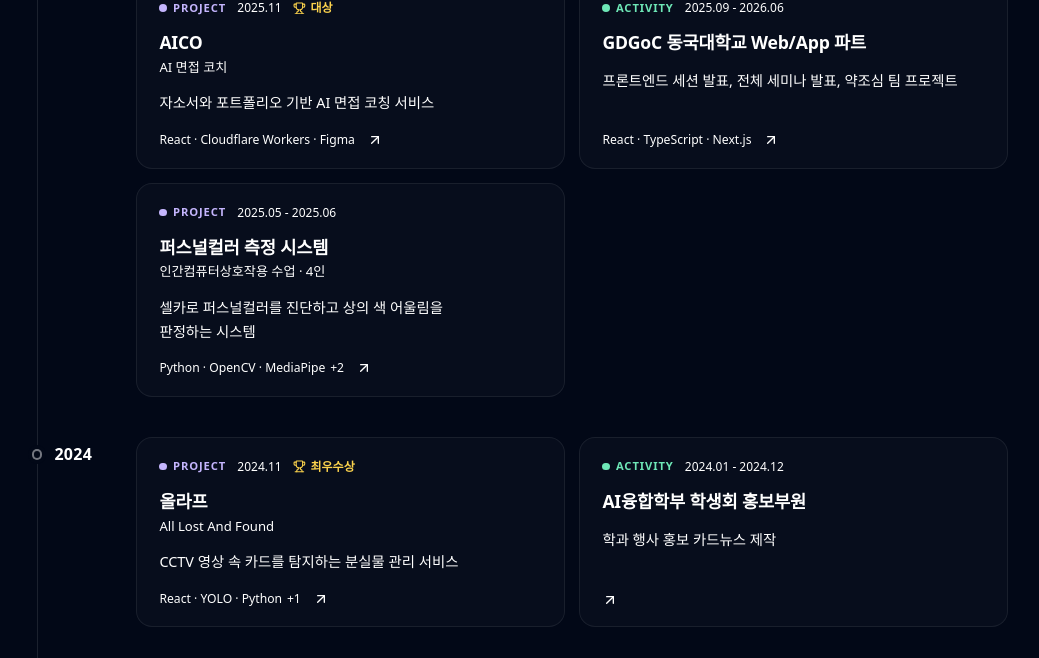
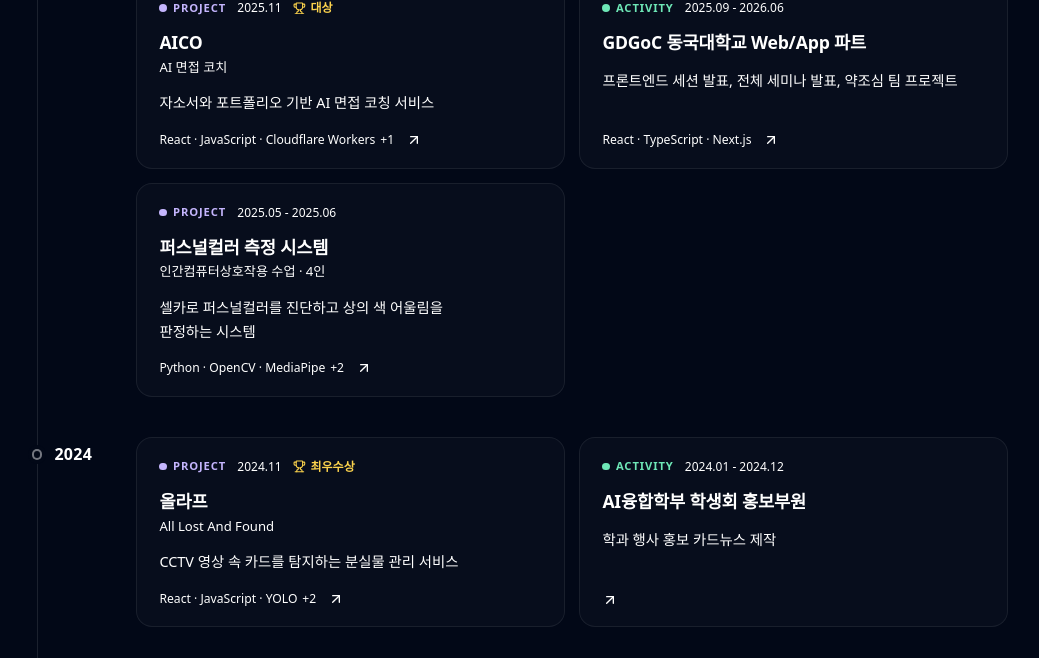
Before and after one commit to eae22/portfolio, a Next.js app: page / in a window 1280 px wide. Shown: the part 3480-4138 px from the top of the page, without its empty margins (120-1159 px from the left). Built offline with nearby package versions, Linux system fonts and the light colour scheme.

Commit message:
✨ feat: 약조심 링크 추가와 올라프·AICO 스택, 약조심 역할 정리 (#4)

```diff
--- a/src/content/experience.ts
+++ b/src/content/experience.ts
@@ -81,7 +81,7 @@ export const experiences: ExperienceItem[] = [
     tracks: ["Frontend", "AI"],
     period: { start: "2024.11", end: "2024.11" },
     summary: "CCTV 영상 속 카드를 탐지하는 분실물 관리 서비스",
-    // github: "", // TODO
+    // github: 레포(eae22/2024_ICONICTHON_TEAM_8_WEB)는 공개지만 README가 비어 있어 링크하지 않는다
     overview:
       "CCTV 영상에서 카드 객체를 실시간으로 탐지해 분실물을 관리하는 서비스입니다. AI융합대학 교내 해커톤에서 최우수상을 받았습니다.",
     features: [
@@ -94,7 +94,7 @@ export const experiences: ExperienceItem[] = [
         desc: "분실물 목록과 상세 조회, 관리자 페이지, CCTV 확인 화면을 제공합니다.",
       },
     ],
-    stack: ["React", "YOLO", "Python", "Figma"], // TODO: JavaScript인지 TypeScript인지 확인
+    stack: ["React", "JavaScript", "YOLO", "Python", "Figma"],
     roles: [
       "React 프론트엔드 전반 구현 (분실물 목록과 상세, 관리자 페이지, CCTV 확인 화면)",
       "YOLO 학습 데이터를 여러 구도로 직접 촬영하고 라벨링",
@@ -161,7 +161,7 @@ export const experiences: ExperienceItem[] = [
     tracks: ["Frontend", "AI"],
     period: { start: "2025.11", end: "2025.11" },
     summary: "자소서와 포트폴리오 기반 AI 면접 코칭 서비스",
-    // github: "", // TODO: 팀 레포 공개 여부 확인
+    // github: 레포(eae22/2025-X-Thon-Team7-Ayungieyong)는 공개지만 시연 영상과 TTS 주소를 정리한 뒤에 링크한다
     overview:
       "자소서와 포트폴리오를 바탕으로 면접 질문을 만들고, 여러 AI 에이전트가 토론해 면접을 평가하는 서비스입니다. 첨단융합대학 교내 해커톤 2025 X-Thon에서 대상을 받았습니다.",
     features: [
@@ -178,7 +178,7 @@ export const experiences: ExperienceItem[] = [
         desc: "면접 진행 화면에서 질문을 음성으로 읽어줍니다 (Cloudflare Workers TTS).",
       },
     ],
-    stack: ["React", "Cloudflare Workers", "Figma"], // TODO: 빌드 도구(CRA인지 Vite인지)와 JS/TS 확인
+    stack: ["React", "JavaScript", "Cloudflare Workers", "Figma"],
     roles: [
       "React 프로젝트 초기 세팅",
       "메인, 로그인, 회원가입 화면 구현",
@@ -242,8 +242,8 @@ export const experiences: ExperienceItem[] = [
     tracks: ["Frontend"],
     period: { start: "2026.02", end: "2026.06" },
     summary: "약, 음식, 영양제 상호작용을 확인하는 서비스",
-    // github: "", // TODO
-    // link: "",   // TODO: 배포 주소가 있으면
+    github: "https://github.com/eae22/2026-SDGs-Project-Yakjosim",
+    link: "https://demo-day-beta.vercel.app/",
     overview:
       "여러 약을 함께 복용하는 고령층이 늘면서 커지는 상호작용 위험에 주목해, 약과 음식과 영양제를 함께 먹어도 되는지 확인하는 서비스입니다.",
     features: [
@@ -266,7 +266,7 @@ export const experiences: ExperienceItem[] = [
     ],
     stack: ["React", "Vite", "TypeScript", "Figma"],
     roles: [
-      "프론트엔드 전체 구현 (온보딩, 검색과 조합 분석, 결과 화면)",
+      "온보딩, 검색, 조합 분석, 결과 화면 구현과 개편",
       "결과 리포트 PDF와 이미지 내보내기, 시니어 모드 UX",
       "드롭다운 재검색 버그 수정, 홍보용 목업 디자인",
     ],
@@ -285,7 +285,7 @@ export const experiences: ExperienceItem[] = [
     tracks: ["Data", "Frontend"],
     period: { start: "2026.03", end: "Present" },
     summary: "77개 역 상수도와 승하차 데이터 자동 수집 파이프라인",
-    // github: "", // TODO
+    // github: 기관 데이터 보안 때문에 레포를 공개하지 않는다
     overview:
       "서울교통공사와 협업해 지하철 역사의 상수도 사용량을 예측하고 이상을 탐지하는 4인 졸업 프로젝트입니다. 데이터 수집 자동화를 맡았습니다.",
     features: [
@@ -383,7 +383,7 @@ export const experiences: ExperienceItem[] = [
     period: { start: "2026.07", end: "Present" },
     summary:
       "로봇 자연어 지시 이해 모듈 단독 담당\n본선 진출, IEEE MetaCom 2026 워크숍 논문 채택",
-    // github: "", // TODO: 공개 가능 여부 확인
+    // github: 비공개 레포라 링크하지 않는다
     overview:
       "로봇이 사람의 자연어 지시를 이해해 물건을 찾아 배달하는 대회입니다. 5인 팀에서 자연어 이해 모듈을 단독으로 맡았고, 채점 환경은 인터넷이 차단된 CPU 전용 오프라인 환경이었습니다.",
     features: [
```
